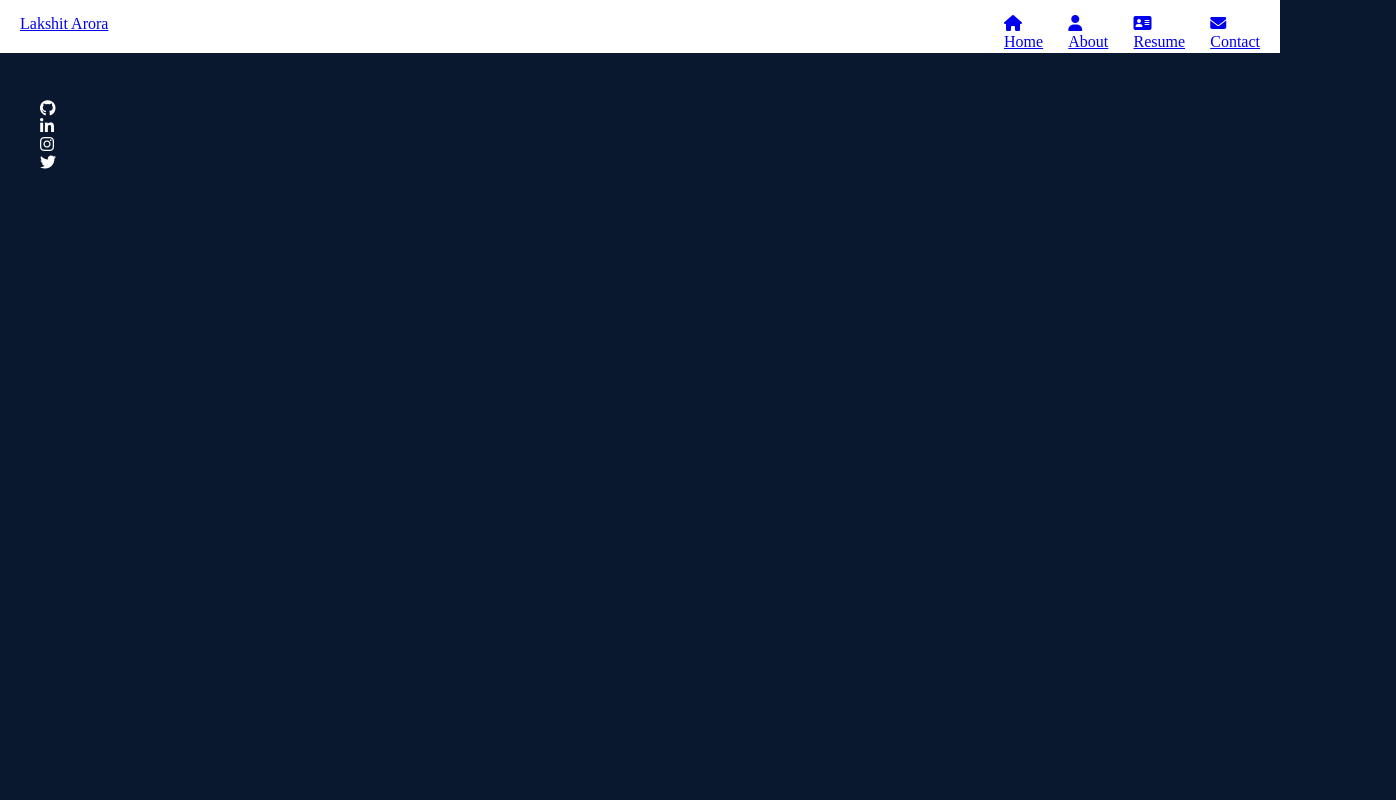
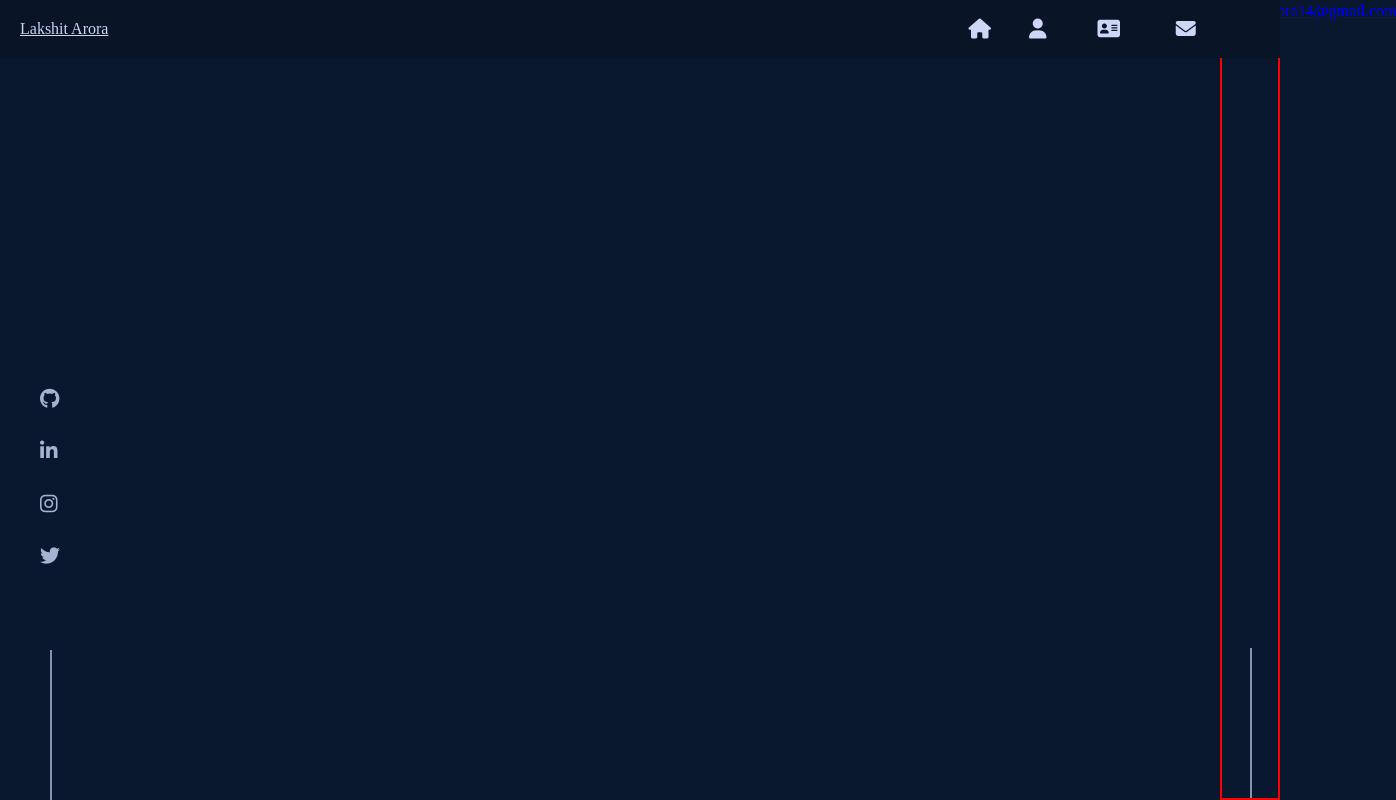
Before and after one commit to lakshitarora14/Portfolio, a Vue app: page /#/ in a window 1280 px wide. Shown: the whole page, 1396 px wide, since content can reach past the window. Built offline with nearby package versions, Linux system fonts and the light colour scheme.

Commit message:
navbar design improv

```diff
--- a/src/components/NavBar.vue
+++ b/src/components/NavBar.vue
@@ -7,20 +7,20 @@
     </div>
     <ul class="navbar__ul">
       <router-link to="/" class="route">
-        <i class="fas fa-home"></i>
-        <li>Home</li>
+        <i class="fas fa-home fa-lg"></i>
+        <li>HOME</li>
       </router-link>
       <router-link to="/" class="route">
-        <i class="fas fa-user"></i>
-        <li>About</li>
+        <i class="fas fa-user fa-lg"></i>
+        <li>ABOUT</li>
       </router-link>
       <router-link to="/" class="route">
-        <i class="fas fa-address-card"></i>
-        <li>Resume</li>
+        <i class="fas fa-address-card fa-lg"></i>
+        <li>RESUME</li>
       </router-link>
       <router-link to="/contact-me" class="route">
-        <i class="fas fa-envelope"></i>
-        <li>Contact</li>
+        <i class="fas fa-envelope fa-lg"></i>
+        <li>CONTACT</li>
       </router-link>
     </ul>
   </div>
@@ -34,16 +34,16 @@
 
 <style scoped lang="scss">
   * {
-    /*background-color: #091426;*/
-    background-color: white;
+    z-index: 1;
+    background-color: #091426;
   }
 
   .navbar {
-    color: white;
+    color: #CCD6F6;
     width: 100%;
     position: fixed;
     height: 38px;
-    padding-top: 15px;
+    padding-top: 20px;
 
     &__name {
       float: left;
@@ -51,15 +51,21 @@
       cursor: pointer;
     }
   }
+  a{
+    color: #CCD6F6;
+  }
+  a:hover{
+    color: #64FFDA;
+  }
 
   ul {
     display: flex;
     align-items: stretch;
     justify-content: space-between;
-    width: 20%;
+    width: 22%;
     margin: 0;
     float: right;
-    padding: 0 20px 0 0;
+    padding: 0 30px 0 0;
     cursor: pointer;
   }
 
@@ -67,12 +73,16 @@
     display: block;
     flex: 0 1 auto;
     list-style-type: none;
+    visibility: hidden;
+  }
+  i:hover{
+    margin-top:-3px;
+    padding:-1px;
+    float:left;
+    -webkit-transition: margin 100ms ease-out;
+    -moz-transition: margin 100ms ease-out;
+    -o-transition: margin 100ms ease-out;
+    color: #64FFDA;
   }
 
-  i{
-    i:hover{
-      opacity: 0;
-      transition-duration: 50ms;
-    }
-  }
 </style>
--- a/src/components/NavbarLeft.vue
+++ b/src/components/NavbarLeft.vue
@@ -2,18 +2,19 @@
   <div class="navbar">
     <ul>
       <li><a href="">
-        <i class="fab fa-github"></i>
+        <i class="fab fa-github fa-lg"></i>
       </a></li>
       <li><a href="">
-        <i class="fab fa-linkedin-in"></i>
+        <i class="fab fa-linkedin-in fa-lg"></i>
       </a></li>
       <li><a href="">
-        <i class="fab fa-instagram"></i>
+        <i class="fab fa-instagram fa-lg"></i>
       </a></li>
       <li><a href="">
-        <i class="fab fa-twitter"></i>
+        <i class="fab fa-twitter fa-lg"></i>
       </a></li>
     </ul>
+    <div class="line"></div>
   </div>
 </template>
 
@@ -24,18 +25,57 @@
 </script>
 
 <style scoped lang="scss">
-  .navbar{
-    margin-top: 100px;
-    background-color: white;
-    height: 100%;
-    width: 50px;
+  * {
+    padding: 0px;
+    margin: 0px;
+  }
+
+  .line {
+    height: 150px;
+    border-right: 2px solid #8892b0;
+    width: 50%;
+    bottom: 0;
+    position: absolute;
+  }
+
+  .navbar {
+    min-height: 100vh;
+    box-sizing: border-box;
+    height: auto;
+    width: 60px;
     float: left;
+    position: relative;
+    padding-left: 20px;
   }
-  i{
-    color: white;
+
+  i {
+    height: 45px;
+    width: 45px;
+    background:transparent;
   }
-  ul{
-    list-style-type:none;
+
+  i:hover {
+    background:transparent;
+    margin-left: 5px;
+    padding-right: 2px;
+    float: left;
+    -webkit-transition: margin 100ms ease-out;
+    -moz-transition: margin 100ms ease-out;
+    -o-transition: margin 100ms ease-out;
+  }
+
+  a {
+    color: #A8B2D1;
+  }
+
+  a:hover {
+    color: #64FFDA;
+  }
+
+  ul {
+    margin-top: 390px;
+    list-style-type: none;
+    padding-left: 50%;
   }
 
 </style>
--- a/src/components/NavbarRight.vue
+++ b/src/components/NavbarRight.vue
@@ -1,5 +1,12 @@
 <template>
-  <div class="navbar"></div>
+  <div class="navbar">
+    <div class="email">
+      <a href="https://mail.google.com/mail/?view=cm&fs=1&to=lakshitarora14@gmail.com">
+        lakshitarora14@gmail.com
+      </a>
+    </div>
+    <div class="line"></div>
+  </div>
 </template>
 
 <script>
@@ -9,10 +16,28 @@
 </script>
 
 <style scoped lang="scss">
-  .navbar{
-    background-color: white;
-    height: 100%;
-    width: 50px;
+  * {
+    padding: 0px;
+    margin: 0px;
+  }
+
+  .line {
+    height: 150px;
+    border-right: 2px solid #8892b0;
+    width: 50%;
+    z-index: 1;
+    position: absolute;
+    bottom: 0;
+  }
+
+  .navbar {
+    position: relative;
+    border: 2px solid red;
+    min-height: 100vh;
+    box-sizing: border-box;
+    height: auto;
+    width: 60px;
     float: right;
+    padding-right: 20px;
   }
 </style>
```
